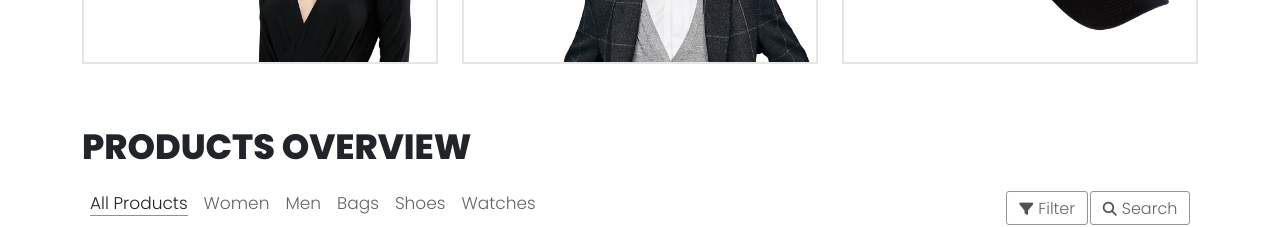
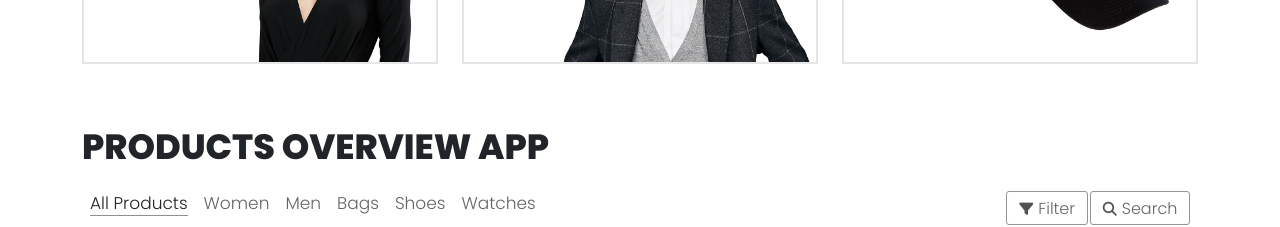
Before and after one commit to MadhavPatel1810/reactjs-ecom-github-actions, a React (Create React App) app: page / in a window 1280 px wide. Shown: the part 820-1047 px from the top of the page. Built offline with nearby package versions, Linux system fonts and the light colour scheme; a web font is replaced by a local one.

Commit message:
Test Deploy commit on 20-09-2022

```diff
--- a/src/Components/modules/Home/component/Products.js
+++ b/src/Components/modules/Home/component/Products.js
@@ -83,7 +83,7 @@ const Products = () => {
   return (
     <div className="container pt-5">
       {location.pathname !== "/shop" && (
-        <span className="productOverview">Products Overview</span>
+        <span className="productOverview">Products Overview App</span>
       )}
 
       <div className="row pt-4 pb-4">
```
